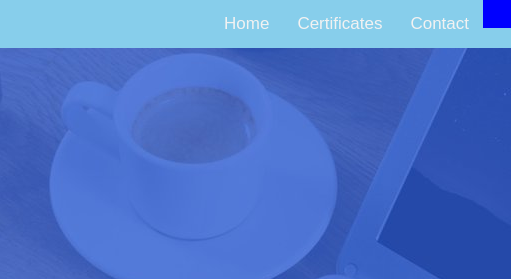
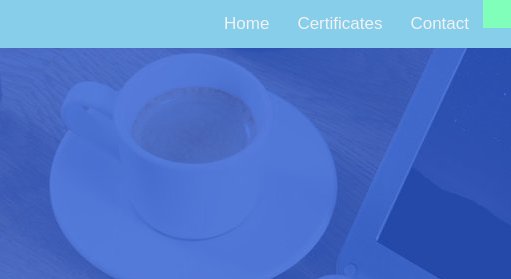
Before and after one commit to Riyaashk/bracket-website, a plain HTML site: page index.html in a window 1280 px wide. In both pictures the pointer is over the link 1266 px from the left and 14 px from the top of the page. Shown: the top 279 px of the page, 769-1280 px from the left. Drawn offline with Linux system fonts and the light colour scheme.

Commit message:
Update index.html

```diff
--- a/index.html
+++ b/index.html
@@ -41,7 +41,7 @@ body {
 }
 
 .topnav a:hover {
-  background-color:blue;
+  background-color:#80ffbb;
   color:black;
 }
 
```
